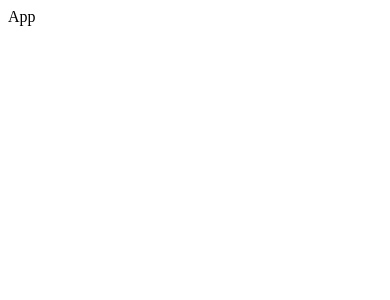
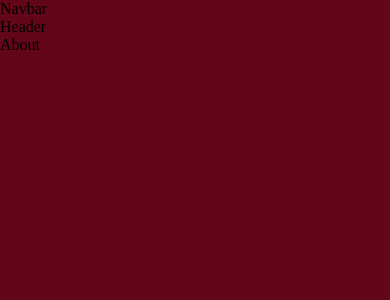
Before and after one commit to Regtables/skillcore, a React (Create React App) app: page / in a window 390 px wide. Shown: the top 300 px of the page. Built offline with nearby package versions, Linux system fonts and the light colour scheme.

Commit message:
setup project folder structure/created style variables/starting style resets

```diff
--- /dev/null
+++ b/src/App.css
@@ -0,0 +1,43 @@
+*{
+  box-sizing: border-box;
+  margin: 0;
+  padding: 0;
+  scroll-behavior: smooth;
+}
+
+a{
+  color: unset;
+  text-decoration: none;
+}
+
+body{
+  background: var(--color-bg);
+}
+
+.section__padding{
+  padding: 4rem 6rem;
+}
+
+.section__margin{
+  padding: 4rem 6rem;
+}
+
+@media screen and (max-width: 700px){
+  .section__padding{
+    paddding: 4rem;
+  }
+
+  .section__margin{
+    margin: 4rem;
+  }
+}
+
+@media screen and (max-width: 550px){
+  .section__padding{
+    paddding: 4rem 2rem;
+  }
+
+  .section__margin{
+    margin: 4rem 2rem;
+  }
+}
--- a/src/App.js
+++ b/src/App.js
@@ -1,9 +1,22 @@
 import React from 'react';
+
+import './App.css'
+
+import { Navbar } from './Components';
+import { Header, About } from './Containers';
 
 const App = () => {
   return (
-      <div>
-          App
+      <div className = 'app'>
+        <header>
+            <nav>
+                <Navbar />
+            </nav>
+        </header>
+            <Header />
+        <main>
+            <About />
+        </main>
       </div>
   )
 }
--- /dev/null
+++ b/src/Components/index.js
@@ -0,0 +1 @@
+export { default as Navbar } from './navbar/Navbar';
--- /dev/null
+++ b/src/Components/navbar/Navbar.js
@@ -0,0 +1,13 @@
+import React from 'react'
+
+import './navbar.css'
+
+const Navbar = () => {
+  return (
+      <div>
+          Navbar
+      </div>
+  )
+}
+
+export default Navbar
--- /dev/null
+++ b/src/Containers/about/About.js
@@ -0,0 +1,11 @@
+import React from 'react'
+
+const About = () => {
+  return (
+      <div>
+          About
+      </div>
+  )
+}
+
+export default About
--- /dev/null
+++ b/src/Containers/header/Header.js
@@ -0,0 +1,13 @@
+import React from 'react'
+
+import './header.css'
+
+const Header = () => {
+  return (
+      <div>
+          Header
+      </div>
+  )
+}
+
+export default Header
--- /dev/null
+++ b/src/Containers/index.js
@@ -0,0 +1,2 @@
+export { default as Header } from './header/Header'
+export { default as About } from './about/About'
--- /dev/null
+++ b/src/index.css
@@ -0,0 +1,10 @@
+/* import font */
+@import url('https://fonts.googleapis.com/css2?family=Manrope:wght@200;300;400;500;600;700;800&display=swap');
+
+
+
+:root{
+  --font-family: 'Manrope', sans-serif;
+
+  --color-bg: #64061a;
+}
--- a/src/index.js
+++ b/src/index.js
@@ -1,5 +1,7 @@
 import React from 'react'
 import ReactDOM from 'react-dom'
+
+import './index.css'
 
 import App from './App'
 
```
Also changed, not shown: src/Components/navbar/navbar.css (added), src/Containers/about/about.css (added), src/Containers/header/header.css (added).
